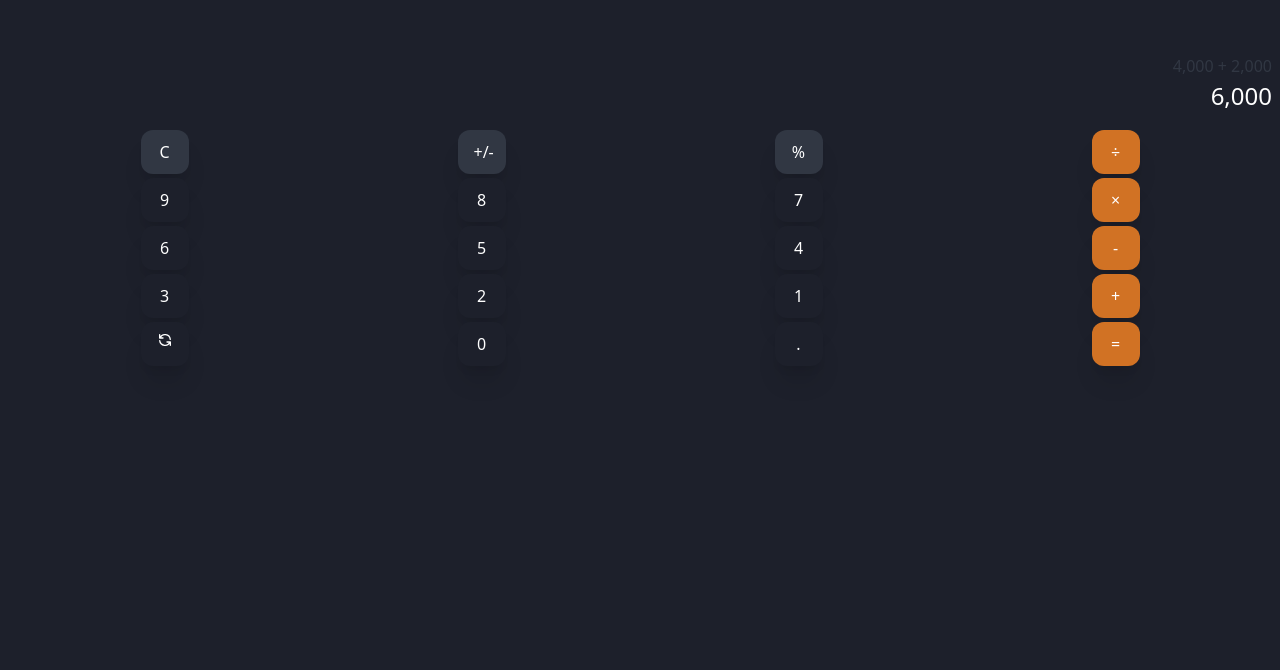
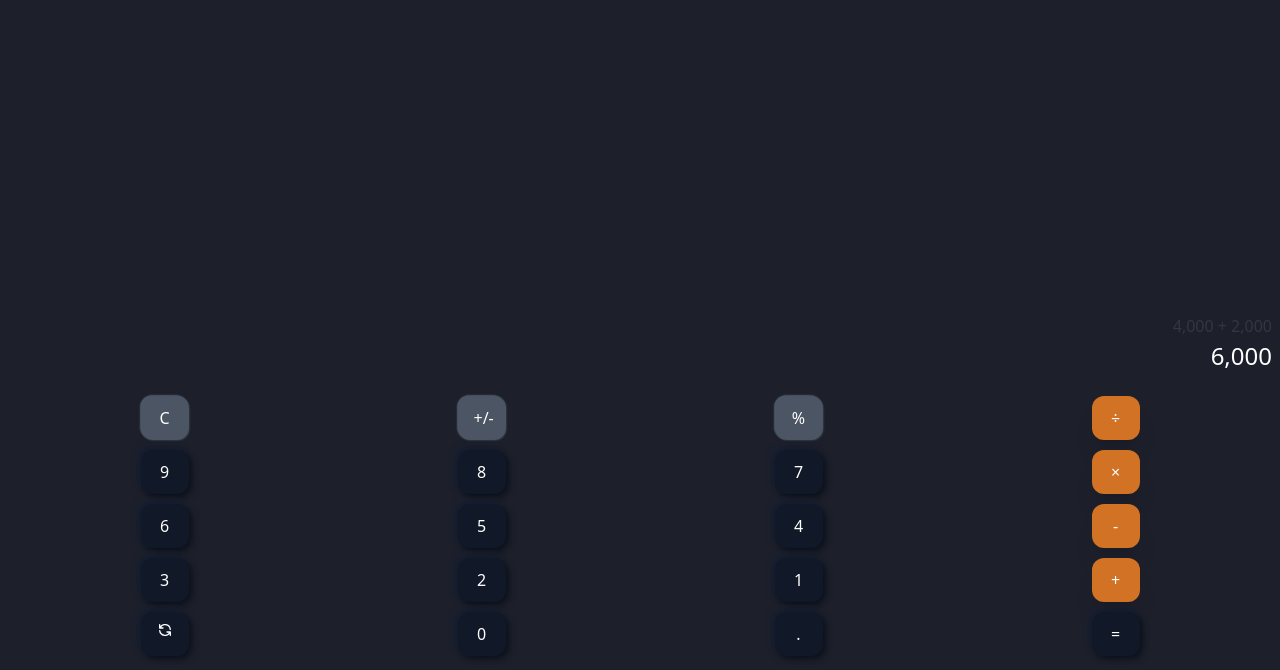
Before and after one commit to billyston/htmlcalculator, a website: page index.html in a window 1280 px wide. Shown: the part 130-800 px from the top of the page. Drawn offline with Linux system fonts and the light colour scheme.

Commit message:
Task: Full Stucture, Desc: Full canlculator structure done, Status: Done

```diff
--- a/index.html
+++ b/index.html
@@ -18,7 +18,7 @@
     <body class="bg-primary">
 
         <!-- Begin screen section -->
-    <div class="p-2 font-light">
+        <div class="p-2 font-light fixed bottom-72 w-full">
             <div class="flex flex-col items-end pt-44">
                 <div class="text-secondary">4,000 + 2,000</div>
                 <div class="text-white text-2xl">6,000</div>
@@ -27,34 +27,28 @@
         <!-- End screen section -->
 
         <!-- Begin keypad section -->
-    <div class="text-white p-2 font-light">
-        <div class="flex grid grid-cols-4 gap-1 m-auto">
-            <div class="shadow-xl bg-secondary px-4 py-2.5 h-11 w-12 rounded-xl m-auto text-center">C</div>
-            <div class="shadow-xl bg-secondary px-4 py-2.5 h-11 w-12 rounded-xl m-auto text-center">+/-</div>
-            <div class="shadow-xl bg-secondary px-4 py-2.5 h-11 w-12 rounded-xl m-auto text-center">%</div>
-            <div class="shadow-xl bg-symbol-btn px-4 py-2.5 h-11 w-12 rounded-xl m-auto text-center">&div;</div>
-            <div class="shadow-xl bg-primary px-4 py-2.5 h-11 w-12 rounded-xl m-auto text-center">9</div>
-            <div class="shadow-xl bg-primary px-4 py-2.5 h-11 w-12 rounded-xl m-auto text-center">8</div>
-            <div class="shadow-xl bg-primary px-4 py-2.5 h-11 w-12 rounded-xl m-auto text-center">7</div>
-            <div class="shadow-xl bg-symbol-btn px-4 py-2.5 h-11 w-12 rounded-xl m-auto text-center">&times;</div>
-            <div class="shadow-xl bg-primary px-4 py-2.5 h-11 w-12 rounded-xl m-auto text-center">6</div>
-            <div class="shadow-xl bg-primary px-4 py-2.5 h-11 w-12 rounded-xl m-auto text-center">5</div>
-            <div class="shadow-xl bg-primary px-4 py-2.5 h-11 w-12 rounded-xl m-auto text-center">4</div>
-            <div class="shadow-xl bg-symbol-btn px-4 py-2.5 h-11 w-12 rounded-xl m-auto text-center">-</div>
-            <div class="shadow-xl bg-primary px-4 py-2.5 h-11 w-12 rounded-xl m-auto text-center">3</div>
-            <div class="shadow-xl bg-primary px-4 py-2.5 h-11 w-12 rounded-xl m-auto text-center">2</div>
-            <div class="shadow-xl bg-primary px-4 py-2.5 h-11 w-12 rounded-xl m-auto text-center">1</div>
-            <div class="shadow-xl bg-symbol-btn px-4 py-2.5 h-11 w-12 rounded-xl m-auto text-center">+</div>
-            <div class="shadow-xl bg-primary px-4 py-2.5 h-11 w-12 rounded-xl m-auto text-center">
-                <svg xmlns="http://www.w3.org/2000/svg" class="h-4 w-4" fill="none" viewBox="0 0 24 24"
-                    stroke="currentColor">
-                    <path stroke-linecap="round" stroke-linejoin="round" stroke-width="2"
-                        d="M4 4v5h.582m15.356 2A8.001 8.001 0 004.582 9m0 0H9m11 11v-5h-.581m0 0a8.003 8.003 0 01-15.357-2m15.357 2H15" />
-                </svg>
-            </div>
-            <div class="shadow-xl bg-primary px-4 py-2.5 h-11 w-12 rounded-xl m-auto text-center">0</div>
-            <div class="shadow-xl bg-primary px-4 py-2.5 h-11 w-12 rounded-xl m-auto text-center">.</div>
-            <div class="shadow-xl bg-symbol-btn px-4 py-2.5 h-11 w-12 rounded-xl m-auto text-center">=</div>
+        <div class="text-white p-2 font-light fixed bottom-0 w-full">
+            <div class="flex justify-evenly grid grid-cols-4 gap-1 m-auto">
+                <div id="" class="mb-1.5 nm-flat-gray-600-xs shadow-lg bg-secondary px-4 py-2.5 h-11 w-12 rounded-xl m-auto text-center">C</div>
+                <div id="" class="mb-1.5 nm-flat-gray-600-xs shadow-lg bg-secondary px-4 py-2.5 h-11 w-12 rounded-xl m-auto text-center">+/-</div>
+                <div id="" class="mb-1.5 nm-flat-gray-600-xs shadow-lg bg-secondary px-4 py-2.5 h-11 w-12 rounded-xl m-auto text-center">%</div>
+                <div id="" class="mb-1.5 shadow-xl bg-symbol-btn px-4 py-2.5 h-11 w-12 rounded-xl m-auto text-center">&div;</div>
+                <div id="" class="mb-1.5 nm-flat-gray-900 shadow-xl bg-primary px-4 py-2.5 h-11 w-12 rounded-xl m-auto text-center">9</div>
+                <div id="" class="mb-1.5 nm-flat-gray-900 shadow-xl bg-primary px-4 py-2.5 h-11 w-12 rounded-xl m-auto text-center">8</div>
+                <div id="" class="mb-1.5 nm-flat-gray-900 shadow-xl bg-primary px-4 py-2.5 h-11 w-12 rounded-xl m-auto text-center">7</div>
+                <div id="" class="mb-1.5 shadow-xl bg-symbol-btn px-4 py-2.5 h-11 w-12 rounded-xl m-auto text-center">&times;</div>
+                <div id="" class="mb-1.5 nm-flat-gray-900 shadow-xl bg-primary px-4 py-2.5 h-11 w-12 rounded-xl m-auto text-center">6</div>
+                <div id="" class="mb-1.5 nm-flat-gray-900 shadow-xl bg-primary px-4 py-2.5 h-11 w-12 rounded-xl m-auto text-center">5</div>
+                <div id="" class="mb-1.5 nm-flat-gray-900 shadow-xl bg-primary px-4 py-2.5 h-11 w-12 rounded-xl m-auto text-center">4</div>
+                <div id="" class="mb-1.5 shadow-xl bg-symbol-btn px-4 py-2.5 h-11 w-12 rounded-xl m-auto text-center">-</div>
+                <div id="" class="mb-1.5 nm-flat-gray-900 shadow-xl bg-primary px-4 py-2.5 h-11 w-12 rounded-xl m-auto text-center">3</div>
+                <div id="" class="mb-1.5 nm-flat-gray-900 shadow-xl bg-primary px-4 py-2.5 h-11 w-12 rounded-xl m-auto text-center">2</div>
+                <div id="" class="mb-1.5 nm-flat-gray-900 shadow-xl bg-primary px-4 py-2.5 h-11 w-12 rounded-xl m-auto text-center">1</div>
+                <div id="" class="mb-1.5 shadow-xl bg-symbol-btn px-4 py-2.5 h-11 w-12 rounded-xl m-auto text-center">+</div>
+                <div id="" class="mb-1.5 nm-flat-gray-900 shadow-xl bg-primary px-4 py-2.5 h-11 w-12 rounded-xl m-auto text-center"><svg xmlns="http://www.w3.org/2000/svg" class="h-4 w-4" fill="none" viewBox="0 0 24 24" stroke="currentColor"><path stroke-linecap="round" stroke-linejoin="round" stroke-width="2" d="M4 4v5h.582m15.356 2A8.001 8.001 0 004.582 9m0 0H9m11 11v-5h-.581m0 0a8.003 8.003 0 01-15.357-2m15.357 2H15" /></svg></div>
+                <div id="" class="mb-1.5 nm-flat-gray-900 shadow-xl bg-primary px-4 py-2.5 h-11 w-12 rounded-xl m-auto text-center">0</div>
+                <div id="" class="mb-1.5 nm-flat-gray-900 shadow-xl bg-primary px-4 py-2.5 h-11 w-12 rounded-xl m-auto text-center">.</div>
+                <div id="" class="mb-1.5 nm-flat-gray-900 shadow-xl bg-symbol-btn px-4 py-2.5 h-11 w-12 rounded-xl m-auto text-center">=</div>
             </div>
         </div>
         <!-- End keypad section -->
--- a/package.json
+++ b/package.json
@@ -1,5 +1,8 @@
 {
   "devDependencies": {
     "tailwindcss": "^3.0.13"
+  },
+  "dependencies": {
+    "tailwindcss-neumorphism": "^0.1.0"
   }
 }
--- a/tailwind.config.js
+++ b/tailwind.config.js
@@ -54,5 +54,8 @@ module.exports =
         }
     },
 
-    plugins: [],
+    plugins:
+    [
+        require('tailwindcss-neumorphism')
+    ],
 }
```
Also changed, not shown: assets/css/tailwind/tailwind.css, 1 other file. Lines whose indentation alone changed are shown as unchanged.
